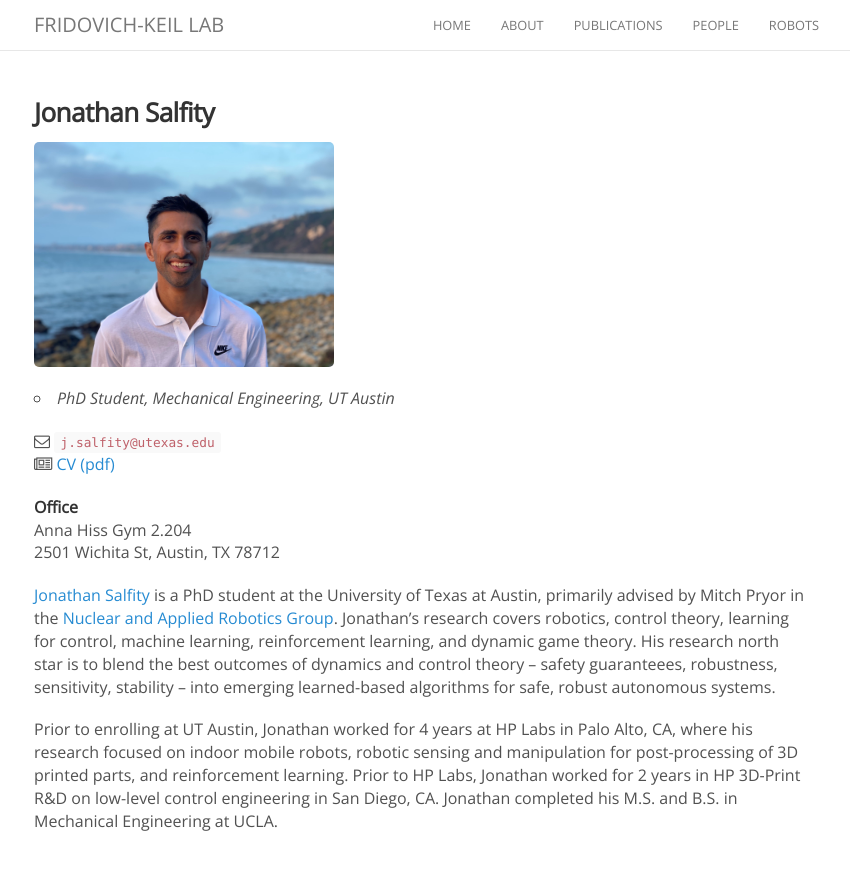
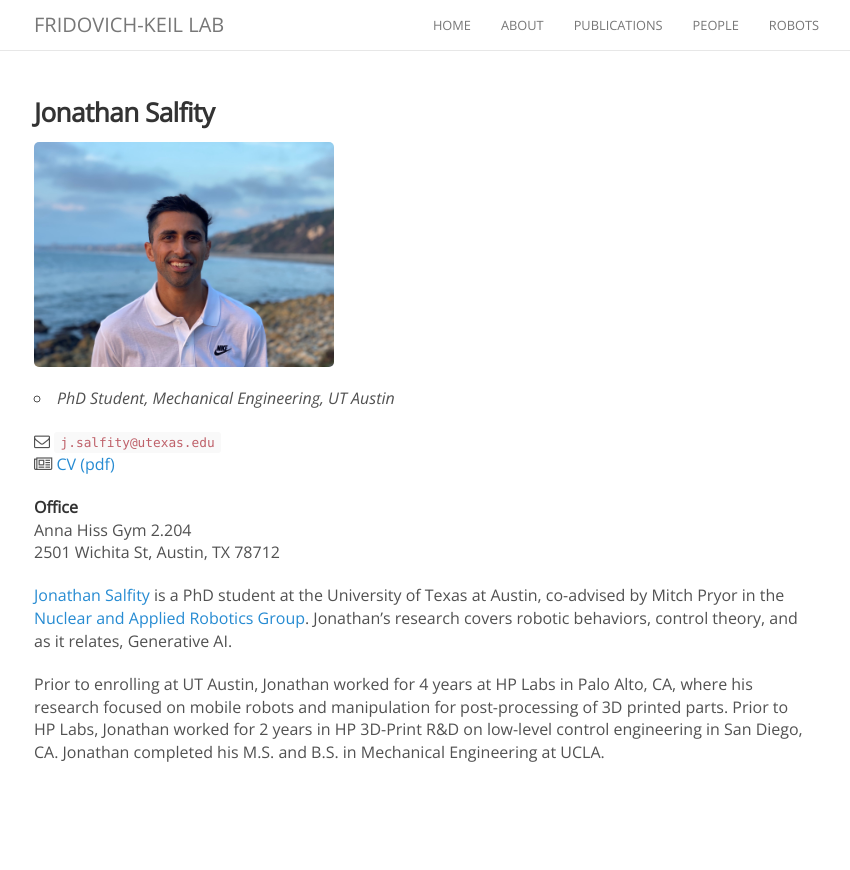
Before and after one commit to KordingLab/KordingLab.github.io, a Jekyll site: the page built from _people/jonathan_salfity.md, in a window 1280 px wide. Shown: the top 870 px of the page, without its empty margins (221-1071 px from the left). Built offline with Jekyll 4.4.1, drawn with Linux system fonts in a browser that asks for light colours; nearby versions of some CDN libraries; comment, search, counter and statistics services are not loaded.

Commit message:
resume and bio update

```diff
--- a/_people/jonathan_salfity.md
+++ b/_people/jonathan_salfity.md
@@ -16,6 +16,6 @@ Anna Hiss Gym 2.204<br>
 2501 Wichita St,
 Austin, TX 78712
 
-[Jonathan Salfity](https://www.linkedin.com/in/jsalfity/) is a PhD student at the University of Texas at Austin, primarily advised by Mitch Pryor in the [Nuclear and Applied Robotics Group](https://robotics.me.utexas.edu). Jonathan's research covers robotics, control theory, learning for control, machine learning, reinforcement learning, and dynamic game theory. His research north star is to blend the best outcomes of dynamics and control theory -- safety guaranteees, robustness, sensitivity, stability -- into emerging learned-based algorithms for safe, robust autonomous systems.
+[Jonathan Salfity](https://www.linkedin.com/in/jsalfity/) is a PhD student at the University of Texas at Austin, co-advised by Mitch Pryor in the [Nuclear and Applied Robotics Group](https://robotics.me.utexas.edu). Jonathan's research covers robotic behaviors, control theory, and as it relates, Generative AI.
 
-Prior to enrolling at UT Austin, Jonathan worked for 4 years at HP Labs in Palo Alto, CA, where his research focused on indoor mobile robots, robotic sensing and manipulation for post-processing of 3D printed parts, and reinforcement learning. Prior to HP Labs, Jonathan worked for 2 years in HP 3D-Print R&D on low-level control engineering in San Diego, CA. Jonathan completed his M.S. and B.S. in Mechanical Engineering at UCLA.
+Prior to enrolling at UT Austin, Jonathan worked for 4 years at HP Labs in Palo Alto, CA, where his research focused on mobile robots and manipulation for post-processing of 3D printed parts. Prior to HP Labs, Jonathan worked for 2 years in HP 3D-Print R&D on low-level control engineering in San Diego, CA. Jonathan completed his M.S. and B.S. in Mechanical Engineering at UCLA.
```
Also changed, not shown: 1 other file.
